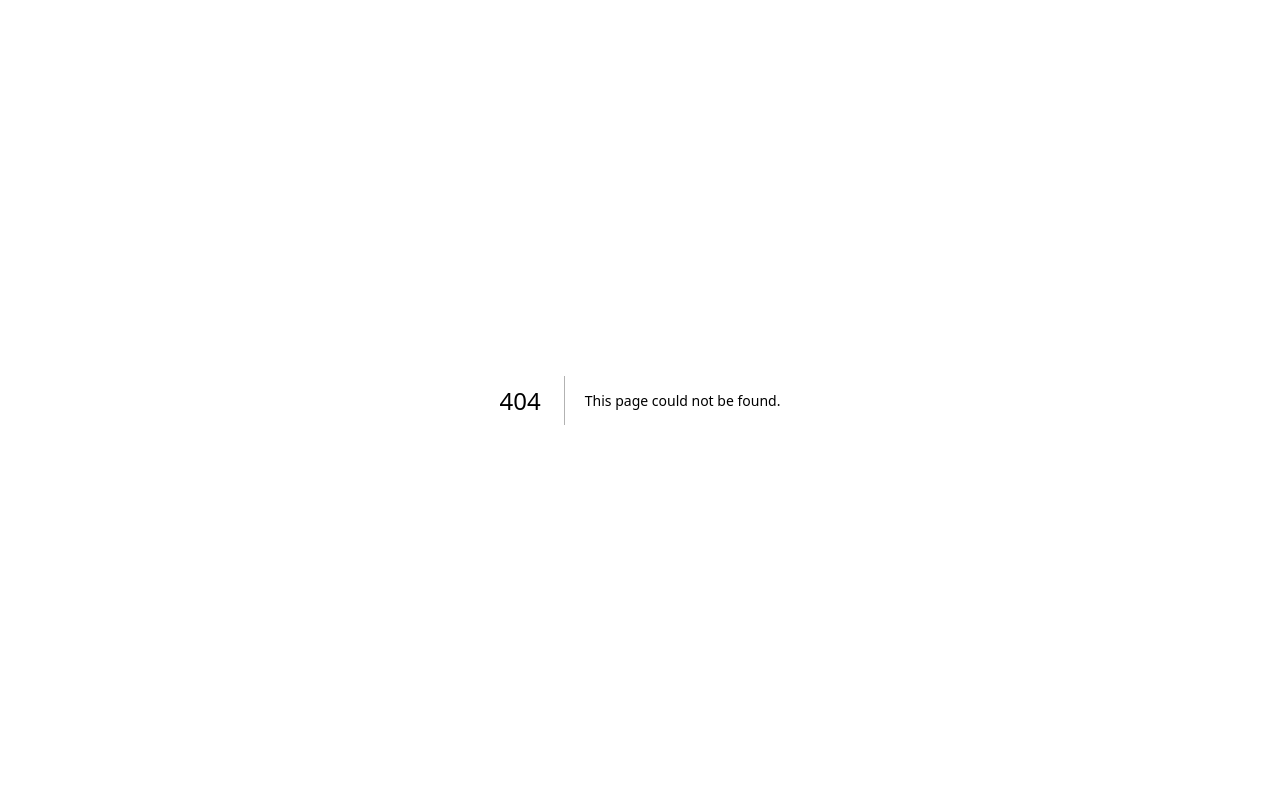
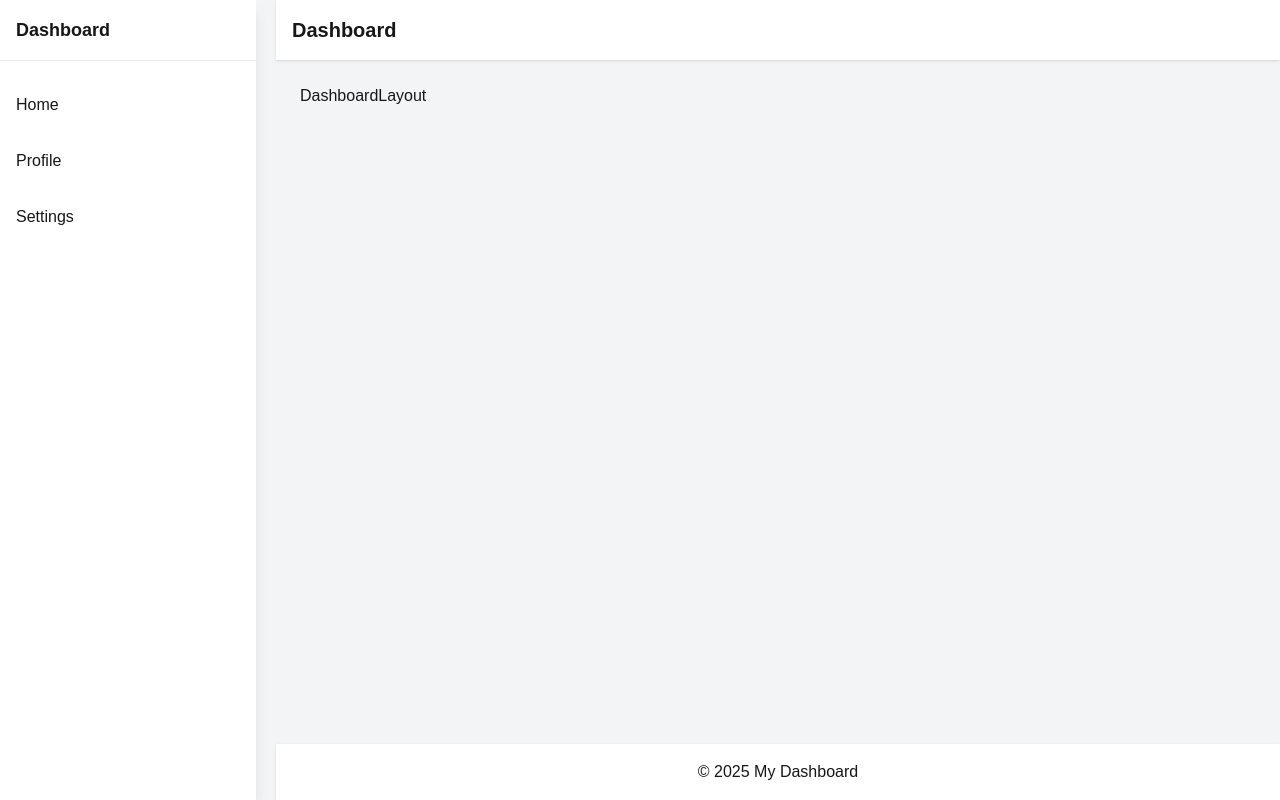
Before and after one commit to devfardin/Next.js-Learning-Journey-, a Next.js app: page /dashboard in a window 1280 px wide. Before the commit this address had no page. Built offline with nearby package versions, Linux system fonts and the light colour scheme.

Commit message:
design a deshboard using chagpt

```diff
--- /dev/null
+++ b/src/app/(DashboardLayout)/dashboard/page.js
@@ -0,0 +1,11 @@
+import React from 'react'
+
+const page = () => {
+  return (
+    <div>
+      DashboardLayout
+    </div>
+  )
+}
+
+export default page
--- /dev/null
+++ b/src/app/(DashboardLayout)/dashboard/profile/page.js
@@ -0,0 +1,11 @@
+import React from 'react'
+
+const page = () => {
+  return (
+    <div>
+      <h1>User Profile page</h1>
+    </div>
+  )
+}
+
+export default page
--- /dev/null
+++ b/src/app/(DashboardLayout)/layout.js
@@ -0,0 +1,71 @@
+"use client";
+
+import { useState } from "react";
+import Link from "next/link";
+import { Menu, X } from "lucide-react";
+
+export default function DashboardLayout({ children }) {
+  const [isSidebarOpen, setSidebarOpen] = useState(false);
+
+  return (
+    <div className="flex h-screen bg-gray-100 gap-5">
+      {/* Sidebar */}
+      <aside
+        className={`fixed inset-y-0 left-0 w-64 bg-white shadow-lg transform transition-transform ${
+          isSidebarOpen ? "translate-x-0" : "-translate-x-64"
+        } md:translate-x-0 md:relative`}
+      >
+        <div className="p-4 flex justify-between items-center border-b">
+          <h1 className="text-lg font-bold">Dashboard</h1>
+          <button
+            className="md:hidden"
+            onClick={() => setSidebarOpen(false)}
+          >
+            <X size={24} />
+          </button>
+        </div>
+        <nav className="mt-4">
+          <ul>
+            <li>
+              <Link href="/dashboard" className="block p-4 hover:bg-gray-200">
+                Home
+              </Link>
+            </li>
+            <li>
+              <Link href="/dashboard/profile" className="block p-4 hover:bg-gray-200">
+                Profile
+              </Link>
+            </li>
+            <li>
+              <Link href="/dashboard/settings" className="block p-4 hover:bg-gray-200">
+                Settings
+              </Link>
+            </li>
+          </ul>
+        </nav>
+      </aside>
+
+      {/* Main Content */}
+      <div className="flex flex-col flex-1 ">
+        {/* Header */}
+        <header className="bg-white shadow p-4 flex justify-between items-center">
+          <button
+            className="md:hidden"
+            onClick={() => setSidebarOpen(true)}
+          >
+            <Menu size={25} />
+          </button>
+          <h2 className="text-xl font-semibold">Dashboard</h2>
+        </header>
+
+        {/* Content Area */}
+        <main className="flex-1 p-6 overflow-auto">{children}</main>
+
+        {/* Footer */}
+        <footer className="bg-white text-center p-4 shadow">
+          <p>&copy; {new Date().getFullYear()} My Dashboard</p>
+        </footer>
+      </div>
+    </div>
+  );
+}
```
Also changed, not shown: package.json (+6 -5 lines), 1 other file (tests, documents, lock files or other folders).
